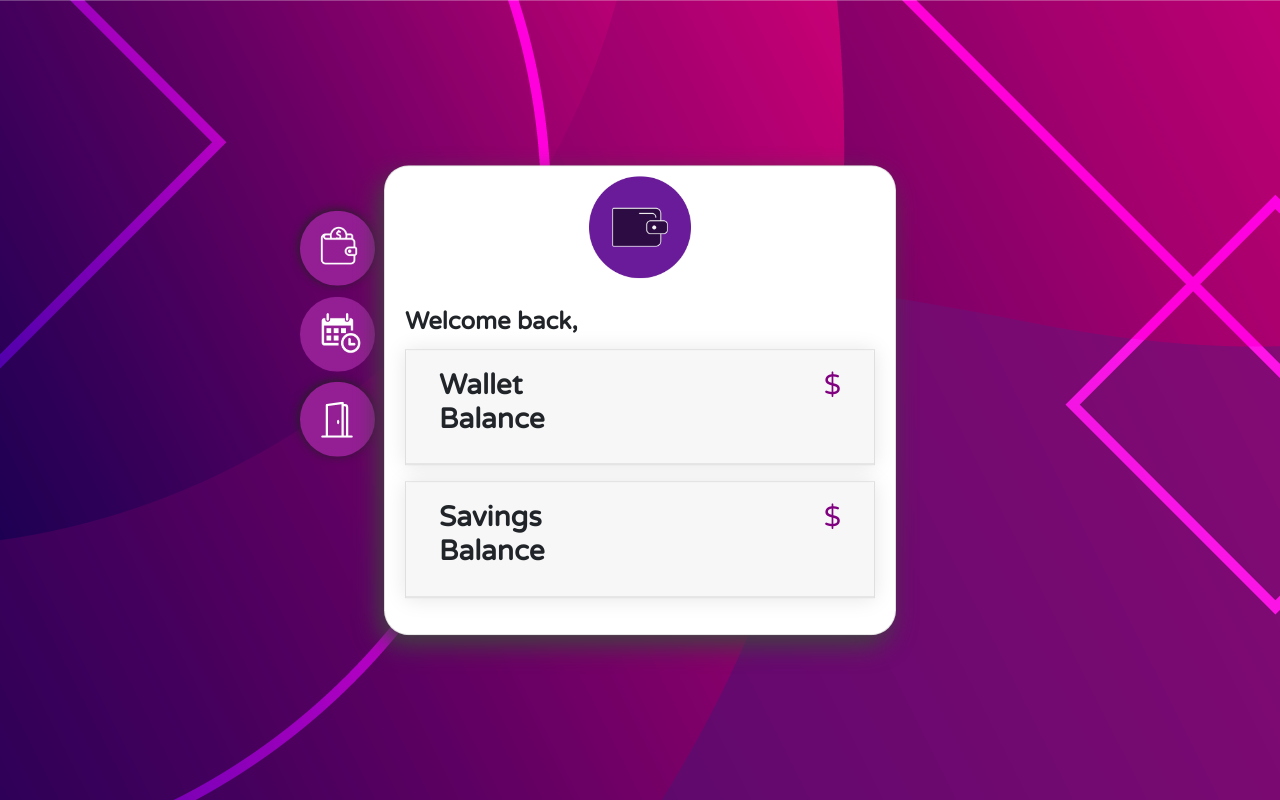
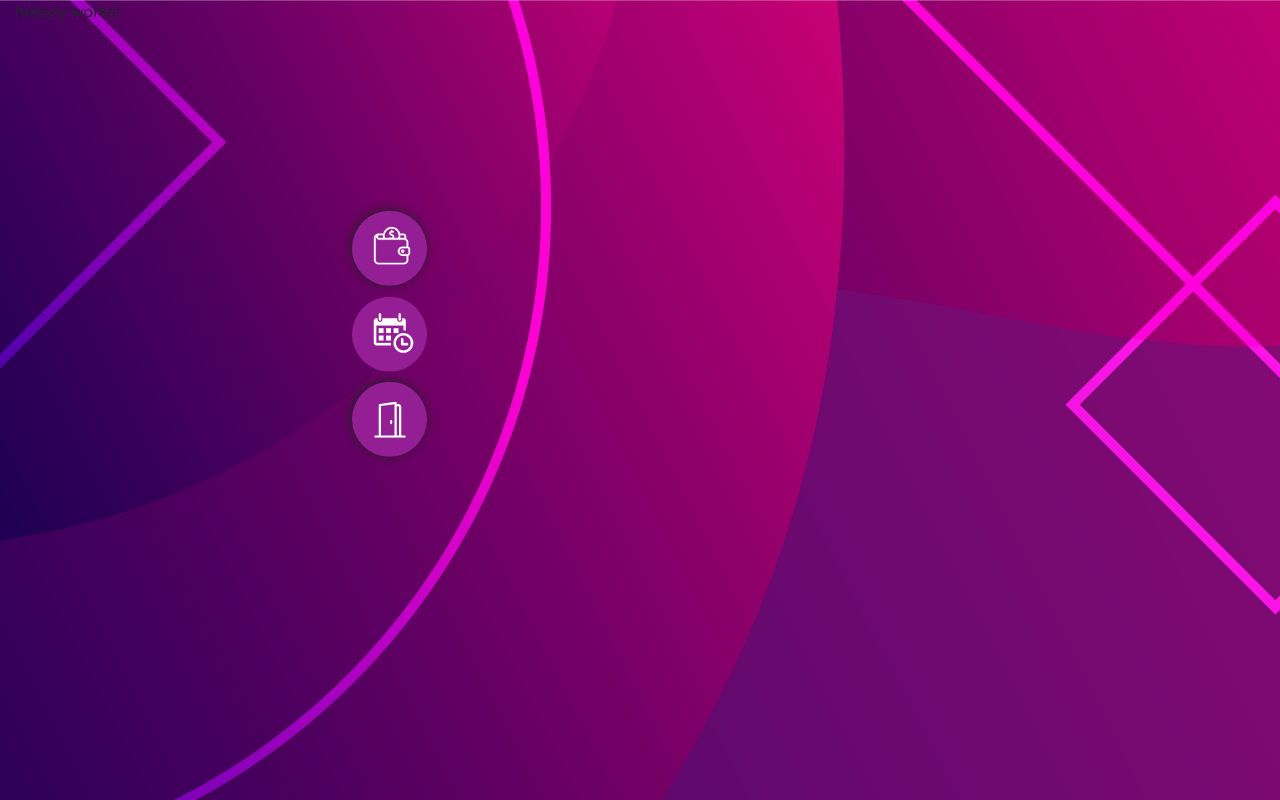
Before and after one commit to ProjectCBL/Wallet-Application, an Angular app in the folder Wallet-Application-Angular/: page /dashboard in a window 1280 px wide. Both pictures are taken after a click on the button 337 px from the left and 333 px from the top of the page. Shown: the top 800 px of the page. Built offline with nearby package versions, Linux system fonts and the light colour scheme.

Commit message:
Added a method for switching between history and basic view

```diff
--- a/Wallet-Application-Angular/src/app/dashboard/dashboard.component.html
+++ b/Wallet-Application-Angular/src/app/dashboard/dashboard.component.html
@@ -3,6 +3,10 @@
     <div>
         <div class="container">
 
+            <div *ngIf="dashboardView=='History'">
+                <app-history></app-history>
+            </div>
+            <div *ngIf="dashboardView=='Basic'">
                 <div class="card center-card">
                     <img class="card-img-top img-card" src="../../assets/vector-wallet-icon.png" alt="Card image cap">
                     <div class="card-body">
@@ -40,10 +44,13 @@
                                             <app-add (newWalletBalance)="updateWalletBalance()"></app-add>
                                         </div>
                                         <div *ngIf="walletAction == 2">
-                                        <app-withdraw [withdrawalSource]="'walletBalance'" (newWithdrawalEvent)="updateBalanceOnSource($event)"></app-withdraw>
+                                            <app-withdraw [withdrawalSource]="'walletBalance'"
+                                                (newWithdrawalEvent)="updateBalanceOnSource($event)"></app-withdraw>
                                         </div>
                                         <div *ngIf="walletAction == 3">
-                                        <app-transfer [transferSource]="'walletBalance'" [transferSourceHtmlValue]="'Wallet'" (newTransferEvent)="updateBalanceOnTransfer($event)"></app-transfer>
+                                            <app-transfer [transferSource]="'walletBalance'"
+                                                [transferSourceHtmlValue]="'Wallet'"
+                                                (newTransferEvent)="updateBalanceOnTransfer($event)"></app-transfer>
                                         </div>
 
                                     </div>
@@ -54,7 +61,8 @@
                                 <div class="card-header" id="headingTwo">
                                     <h5 class="mb-0">
                                         <button id="btn" class="btn collapsed full-width" data-toggle="collapse"
-                                        data-target="#collapseTwo" aria-expanded="false" aria-controls="collapseTwo">
+                                            data-target="#collapseTwo" aria-expanded="false"
+                                            aria-controls="collapseTwo">
                                             <div class="row">
                                                 <div class="col-6 col-align-left">
                                                     <h3><strong>Savings Balance</strong></h3>
@@ -80,10 +88,13 @@
                                             <app-deposit (newSavingBalance)="updateSavingBalance()"></app-deposit>
                                         </div>
                                         <div *ngIf="savingAction == 2">
-                                        <app-withdraw [withdrawalSource]="'savingBalance'" (newWithdrawalEvent)="updateBalanceOnSource($event)"></app-withdraw>
+                                            <app-withdraw [withdrawalSource]="'savingBalance'"
+                                                (newWithdrawalEvent)="updateBalanceOnSource($event)"></app-withdraw>
                                         </div>
                                         <div *ngIf="savingAction == 3">
-                                        <app-transfer [transferSource]="'savingBalance'" [transferSourceHtmlValue]="'Savings'" (newTransferEvent)="updateBalanceOnTransfer($event)"></app-transfer>
+                                            <app-transfer [transferSource]="'savingBalance'"
+                                                [transferSourceHtmlValue]="'Savings'"
+                                                (newTransferEvent)="updateBalanceOnTransfer($event)"></app-transfer>
                                         </div>
 
                                     </div>
@@ -94,6 +105,7 @@
                     </div>
 
                 </div>
+            </div>
 
         </div>
 
@@ -103,13 +115,14 @@
 
         <div class="center-floating-container">
 
-            <button type="button" title="Main Dashboard" class="btn btn-purple wallet">
+            <button type="button" title="Main Dashboard" class="btn btn-purple wallet" (click)="changeViewToBasic()">
                 <img src="../../assets/Wallet-icon-white.png" />
             </button>
 
             <p></p>
 
-            <button type="button" title="Transaction History" class="btn btn-purple calender">
+            <button type="button" title="Transaction History" class="btn btn-purple calender"
+                (click)="changeViewToHistory()">
                 <img src="../../assets/calendar-icon.png" />
             </button>
 
--- a/Wallet-Application-Angular/src/app/dashboard/dashboard.component.ts
+++ b/Wallet-Application-Angular/src/app/dashboard/dashboard.component.ts
@@ -10,6 +10,7 @@ import { AppService } from '../app.service';
 })
 export class DashboardComponent implements OnInit {
 
+	dashboardView = "Basic";
 	walletAction:number=0
 	savingAction:number=0
 
@@ -43,8 +44,17 @@ export class DashboardComponent implements OnInit {
 	updateBalanceOnTransfer(event:any){
 
 		(event.source == "walletBalance") ? this.updateWalletBalance() : this.updateSavingBalance();
-		(event.destination == "walletBalance") ? this.updateWalletBalance() : (event.destination == "savingBalance") ? this.updateSavingBalance() : ()=>{};
+		(event.destination == "walletBalance") ? this.updateWalletBalance() : (event.destination == "savingBalance")
+			? this.updateSavingBalance() : ()=>{};
 
+	}
+
+	public changeViewToBasic(){
+		this.dashboardView = "Basic";
+	}
+
+	public changeViewToHistory(){
+		this.dashboardView = "History";
 	}
 
 	public logout(){
```
Lines whose indentation alone changed are shown as unchanged.
